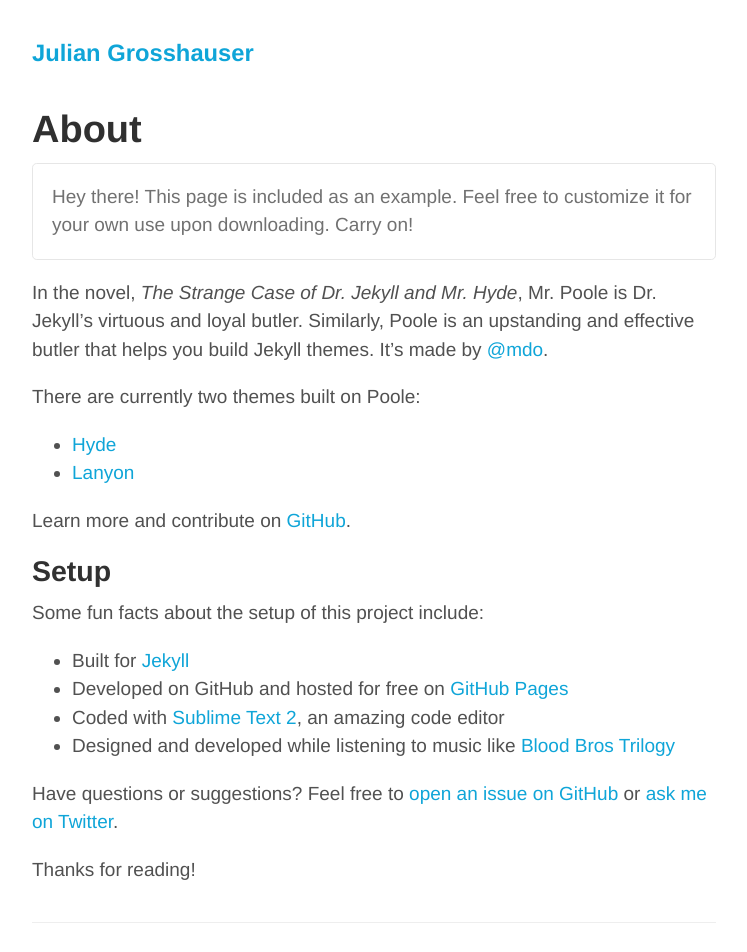
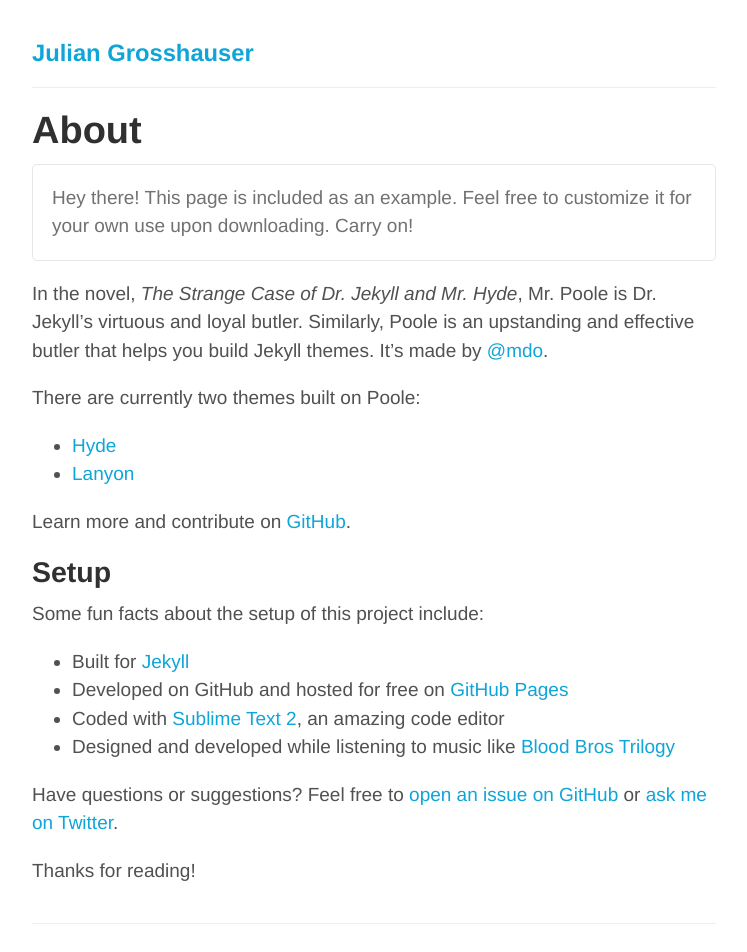
Before and after one commit to juliangrosshauser/Blog, a Jekyll site: the page built from about.md, in a window 1280 px wide. Shown: the top 952 px of the page, without its empty margins (266-1013 px from the left). Built offline with Jekyll 4.4.1, drawn with Linux system fonts in a browser that asks for light colours.

Commit message:
Add bottom border to header

```diff
--- a/public/css/custom.css
+++ b/public/css/custom.css
@@ -61,6 +61,7 @@
 
 .masthead {
   margin: 1rem 0;
+  border-bottom: 1px solid #eee;
 }
 
 .masthead-title a,
```
